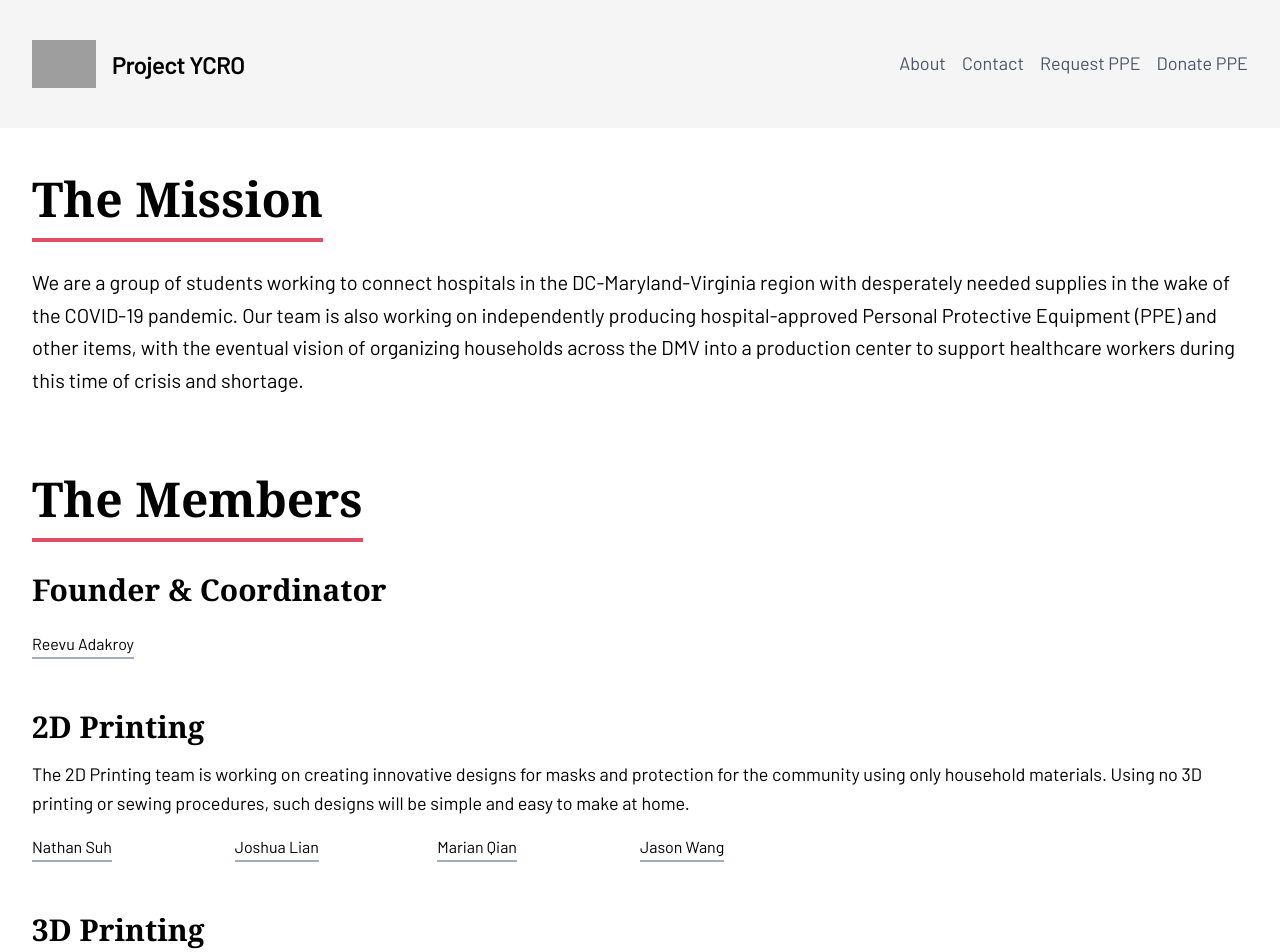
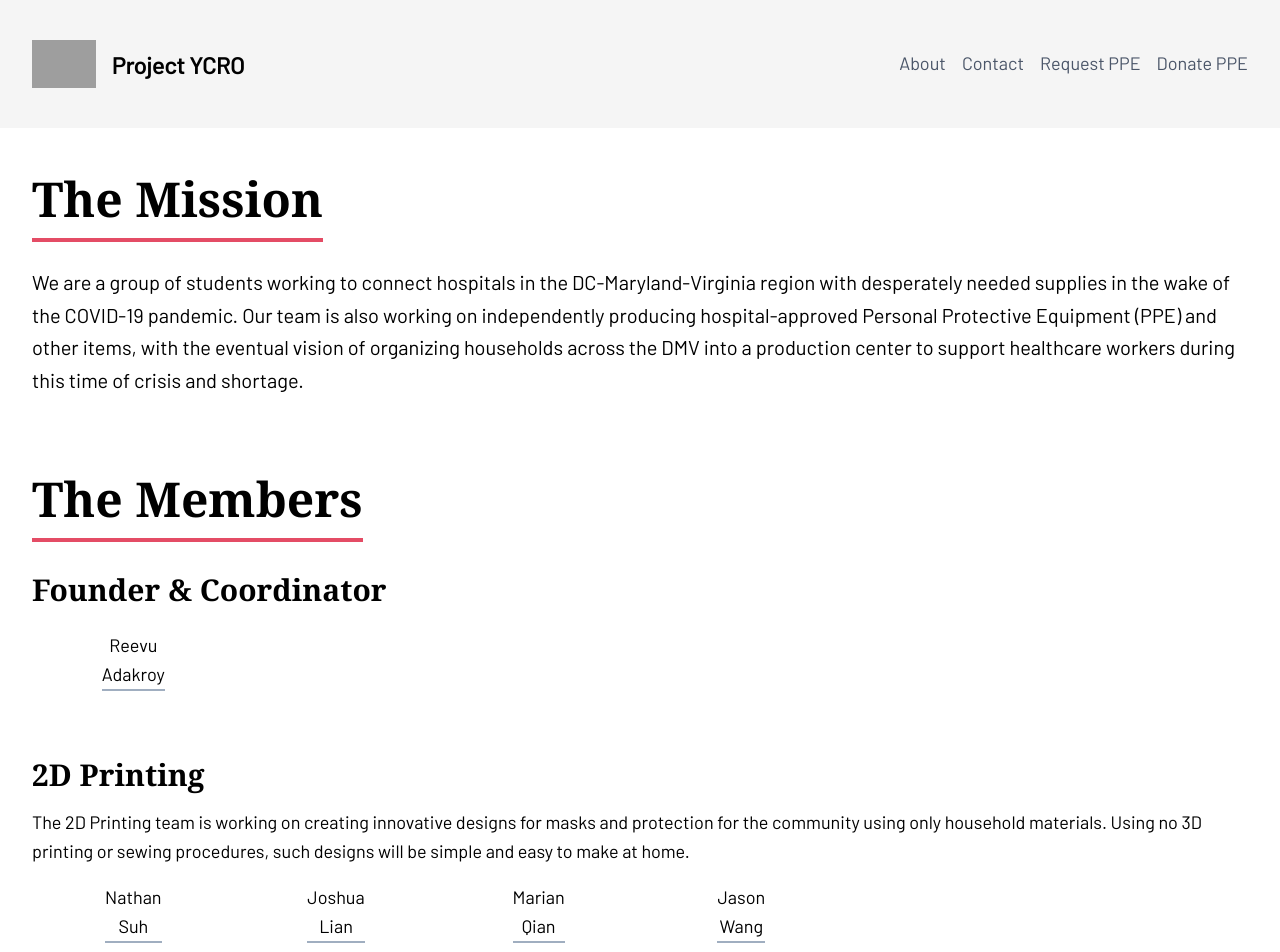
Before and after one commit to fighting-covid/website, a Next.js app: page /about in a window 1280 px wide. Shown: the top 952 px of the page. Built offline with nearby package versions, Linux system fonts and the light colour scheme; grey boxes are pictures that could not be loaded; a web font is replaced by a local one.

Commit message:
Fix size and spacing of names

```diff
--- a/pages/about.js
+++ b/pages/about.js
@@ -38,7 +38,7 @@ const AboutPage = ({ data }) => {
               <div className="flex flex-wrap">
                 {team.members.map((member) => (
                   <div
-                    className="lg:w-1/6 md:w-1/4 sm:w-1/3 w-1/2"
+                    className="lg:w-1/6 md:w-1/4 sm:w-1/3 w-1/2 flex justify-center items-center mb-4"
                     key={
                       member.hasOwnProperty("link")
                         ? member.name.replace(" ", "-").toLowerCase()
@@ -49,13 +49,17 @@ const AboutPage = ({ data }) => {
                       <a
                         href={member.link}
                         target="_blank"
-                        className="border-b-2 border-gray-500 inline-block mb-3"
+                        className="text-lg text-center border-b-2 border-gray-500 inline-block mb-3"
                       >
-                        {member.name}
+                        {member.name.split(" ")[0]}
+                        <br />
+                        {member.name.split(" ")[1]}
                       </a>
                     ) : (
-                      <p className="border-b-2 border-gray-500 inline-block mb-3">
-                        {member}
+                      <p className="text-lg text-center border-b-2 border-gray-500 inline-block mb-3">
+                        {member.split(" ")[0]}
+                        <br />
+                        {member.split(" ")[1]}
                       </p>
                     )}
                   </div>
```
